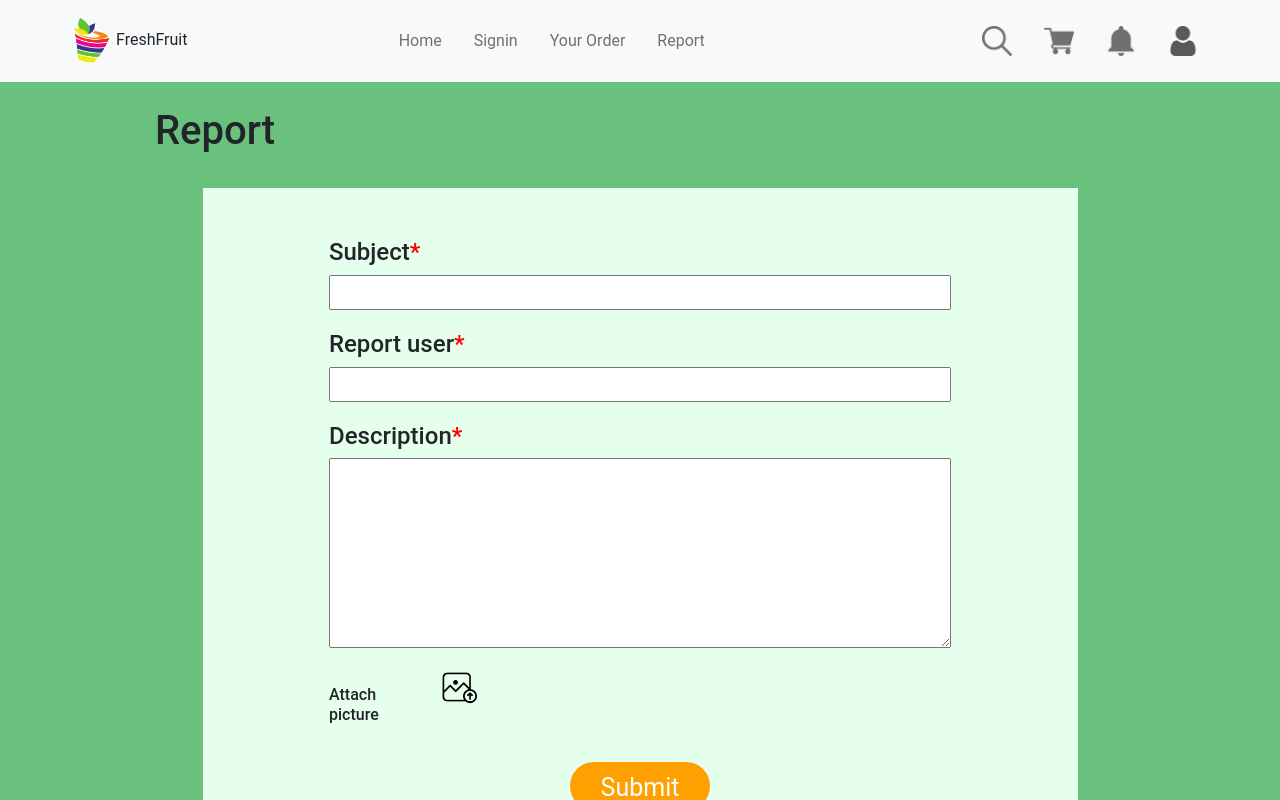
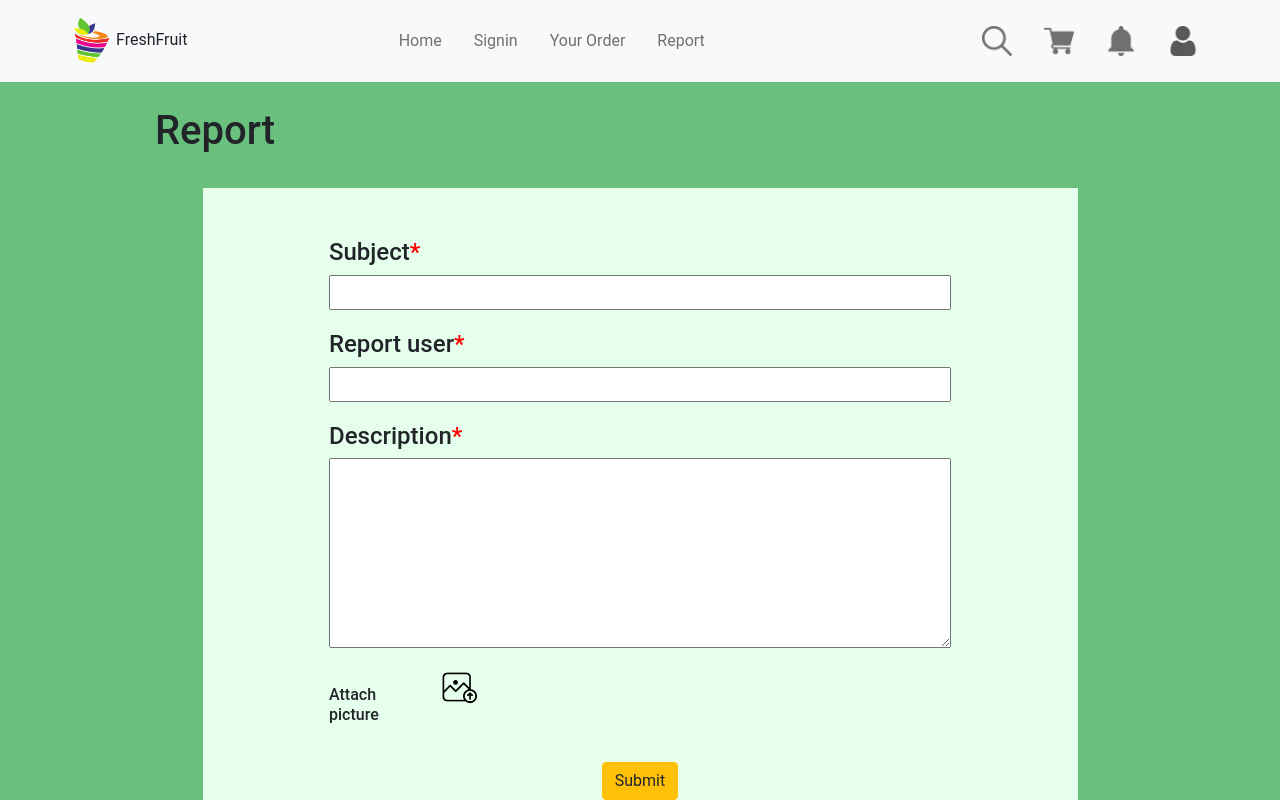
Before and after one commit to 2110423-2019-2/sec1_V-Solution, a React (Create React App) app in the folder front-fresh-fruit/: page /report in a window 1280 px wide. Shown: the top 800 px of the page. Built offline with nearby package versions, Linux system fonts and the light colour scheme.

Commit message:
fix button

```diff
--- a/front-fresh-fruit/src/styles/_report.css
+++ b/front-fresh-fruit/src/styles/_report.css
@@ -50,7 +50,7 @@
 
 }
 
-.btn {
+.btn-report {
     width: 140px;
     height: 35px;
     padding-bottom: 40px;
```
